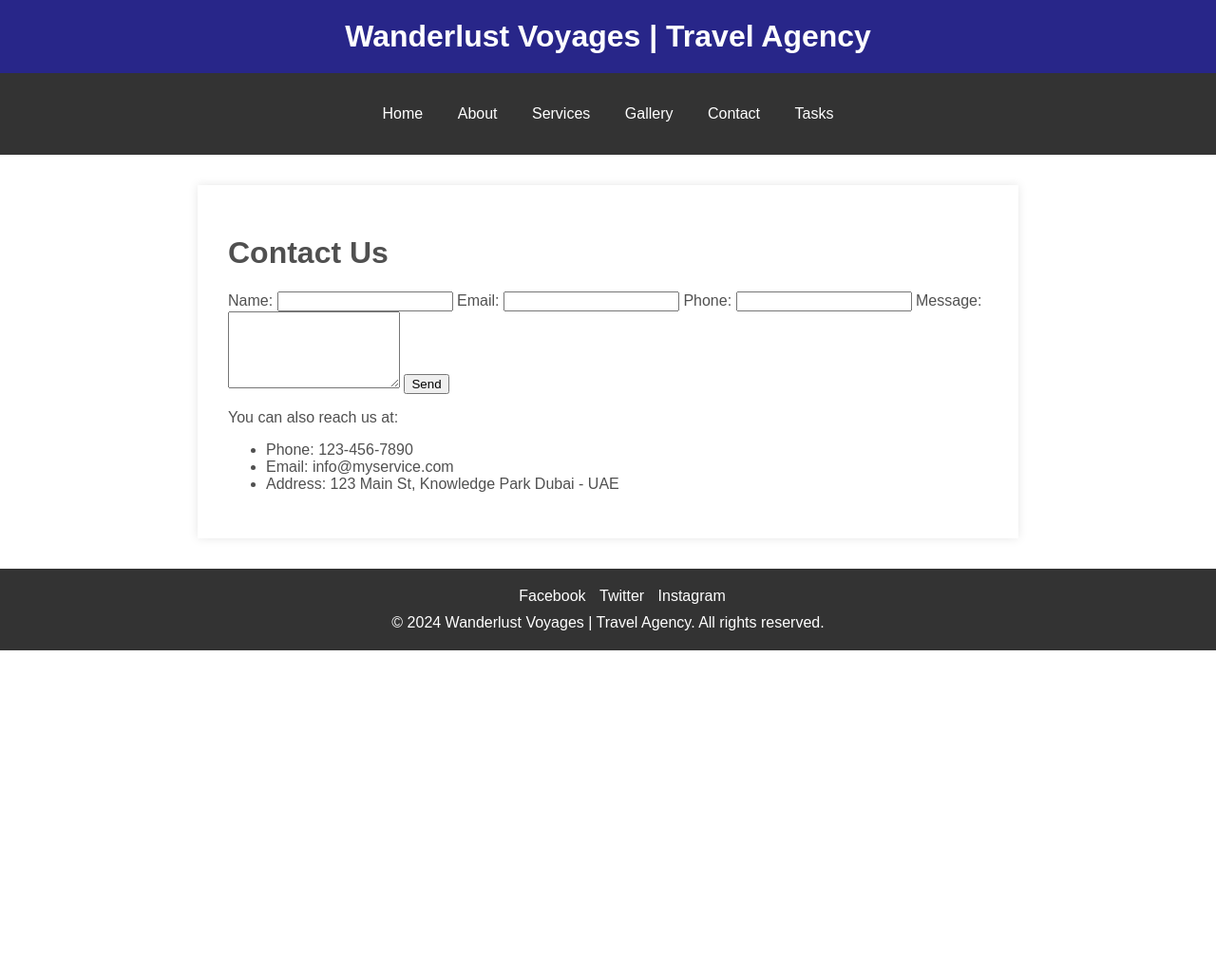
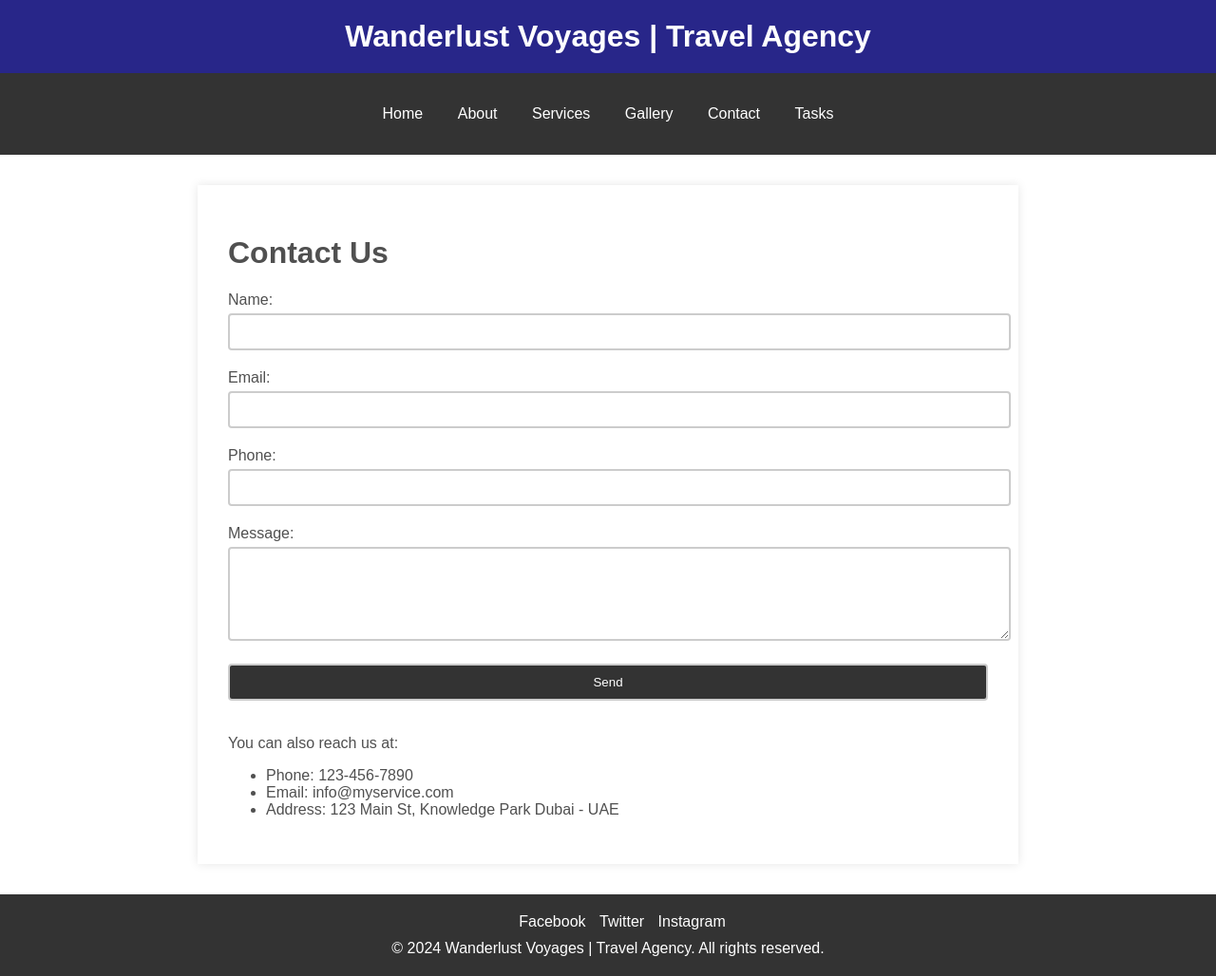
Before and after one commit to yvn2000/F28WP-Lab.github.io, a Jekyll site: the page contact.html, which Jekyll copies as it is, in a window 1280 px wide. Shown: the whole page at 95% size. Built offline with Jekyll 4.4.1, drawn with Linux system fonts in a browser that asks for light colours; before the commit the page ends 900 px from its top, so only the background shows below that.

Commit message:
Update contact.html

```diff
--- a/contact.html
+++ b/contact.html
@@ -1,7 +1,53 @@
----
-layout: default
-title: Contact Us - Wanderlust Voyages
----
+<!DOCTYPE html>
+<html lang="en">
+<head>
+  <meta charset="UTF-8">
+  <title>Contact Us - Wanderlust Voyages</title>
+  <meta name="viewport" content="width=device-width, initial-scale=1.0">
+  <link rel="stylesheet" href="style.css">
+  <style>
+	label {
+		display: block;
+		margin-bottom: 5px;
+	}
+
+	input,
+	textarea {
+		width: 100%;
+		padding: 10px;
+		margin-bottom: 20px;
+		border: 2px solid #ccc;
+		border-radius: 4px;
+		resize: vertical;
+	}
+
+	input[type="submit"] {
+		background-color: #333;
+		color: #fff;
+		cursor: pointer;
+	}
+
+	input[type="submit"]:hover {
+		background-color: #555;
+	}
+  </style>
+
+</head>
+<body>
+ <div>
+  <header>
+    <h1 class="headeraH1">Wanderlust Voyages | Travel Agency</h1>
+	</header>
+    <nav>
+      <ul>
+        <li><a href="index.html">Home</a></li>
+        <li><a href="about.html">About</a></li>
+        <li><a href="services.html">Services</a></li>
+        <li><a href="gallery.html">Gallery</a></li>
+        <li><a href="contact.html">Contact</a></li>
+        <li><a href="tasks.html">Tasks</a></li>
+    </ul>
+    </nav>
 
   <main class="services">
     <h1>Contact Us</h1>
@@ -29,3 +75,14 @@ title: Contact Us - Wanderlust Voyages
     </ul>
 
   </main>
+  <footer>
+      <ul>
+        <li><a href="https://www.facebook.com/">Facebook</a></li>
+        <li><a href="https://twitter.com/">Twitter</a></li>
+        <li ><a href="https://www.instagram.com/">Instagram</a></li>
+      </ul>
+    <p >&copy; 2024 Wanderlust Voyages | Travel Agency. All rights reserved.</p>
+  </footer>
+  </div>
+</body>
+</html>
```
